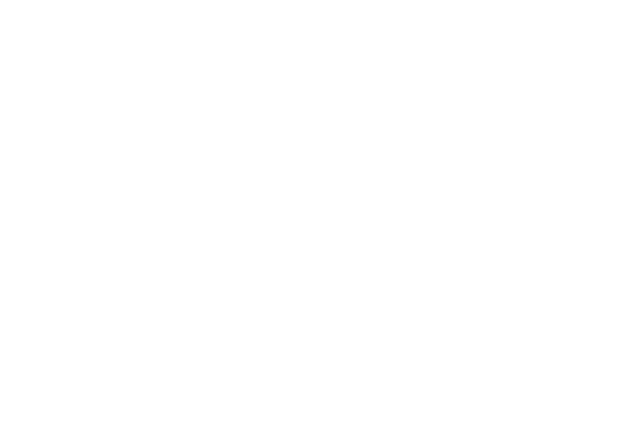
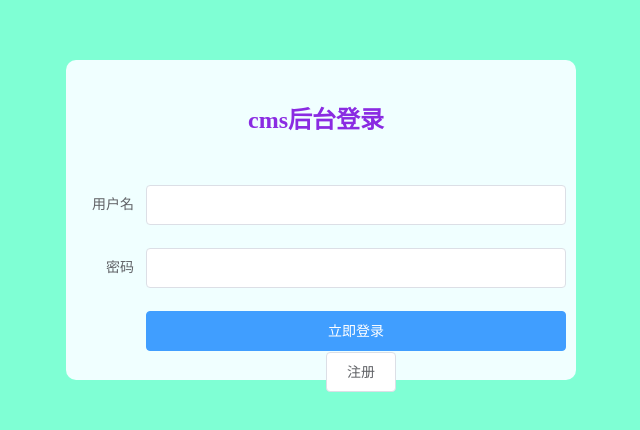
Before and after one commit to Tnilwhale/cms_blog_vue, a Vue app: page /#/login in a window 1280 px wide. Shown: the part 180-610 px from the top of the page, without its empty margins (382-1022 px from the left). Built offline with nearby package versions, Linux system fonts and the light colour scheme.

Commit message:
登录喽

```diff
--- a/src/App.vue
+++ b/src/App.vue
@@ -18,5 +18,9 @@
 </script>
 
 <style>
-
+html,body{
+  margin: 0px;
+  padding: 0px;
+  height: 100%;
+}
 </style>
--- a/src/router.js
+++ b/src/router.js
@@ -1,15 +1,16 @@
 import Vue from 'vue'
 import VueRouter from "vue-router";
-import Test from "@/components/Test";
+import Login from "@/views/admin/Login";
+
 
 Vue.use(VueRouter)
 
 const router = new VueRouter({
   routes:[
     {
-      path:'/',
-      name:'test',
-      component:Test
+      path:'/login',
+      name:'login',
+      component:Login
     }
   ]
 })
--- /dev/null
+++ b/src/views/admin/Login.vue
@@ -0,0 +1,59 @@
+<template>
+  <div class="login-page">
+    <div class="login-page-bg">
+      <h2>cms后台登录</h2>
+      <el-form ref="form" :model="form" label-width="80px">
+        <el-form-item label="用户名" prop="userName">
+          <el-input aria-placeholder="请输入用户名" v-model="form.userName"></el-input>
+        </el-form-item>
+        <el-form-item label="密码" prop="password">
+          <el-input aria-placeholder="请输入密码" v-model="form.password"></el-input>
+        </el-form-item>
+        <el-form-item>
+          <el-button style="width: 100%" type="primary" @click="onSubmit">立即登录</el-button>
+          <el-button>注册</el-button>
+        </el-form-item>
+
+      </el-form>
+    </div>
+  </div>
+</template>
+
+<script>
+export default {
+  name: "Login",
+  data(){
+    return{
+      form:{
+        userName:'',
+        password:'',
+      }
+    }
+  }
+
+}
+</script>
+
+<style scoped>
+.login-page{
+  height: 100%;
+  background-color: aquamarine;
+}
+.login-page-bg{
+  position: absolute;
+  top: 30%;
+  left: 35%;
+  right: 35%;
+  width: 500px;
+  bottom: 30%;
+  background-color: azure;
+  border-radius: 10px;
+  padding-top: 20px;
+  padding-right: 10px;
+  text-align: center;
+  color: blueviolet;
+}
+.login-page-bg h2{
+  margin-bottom: 50px;
+}
+</style>
```
